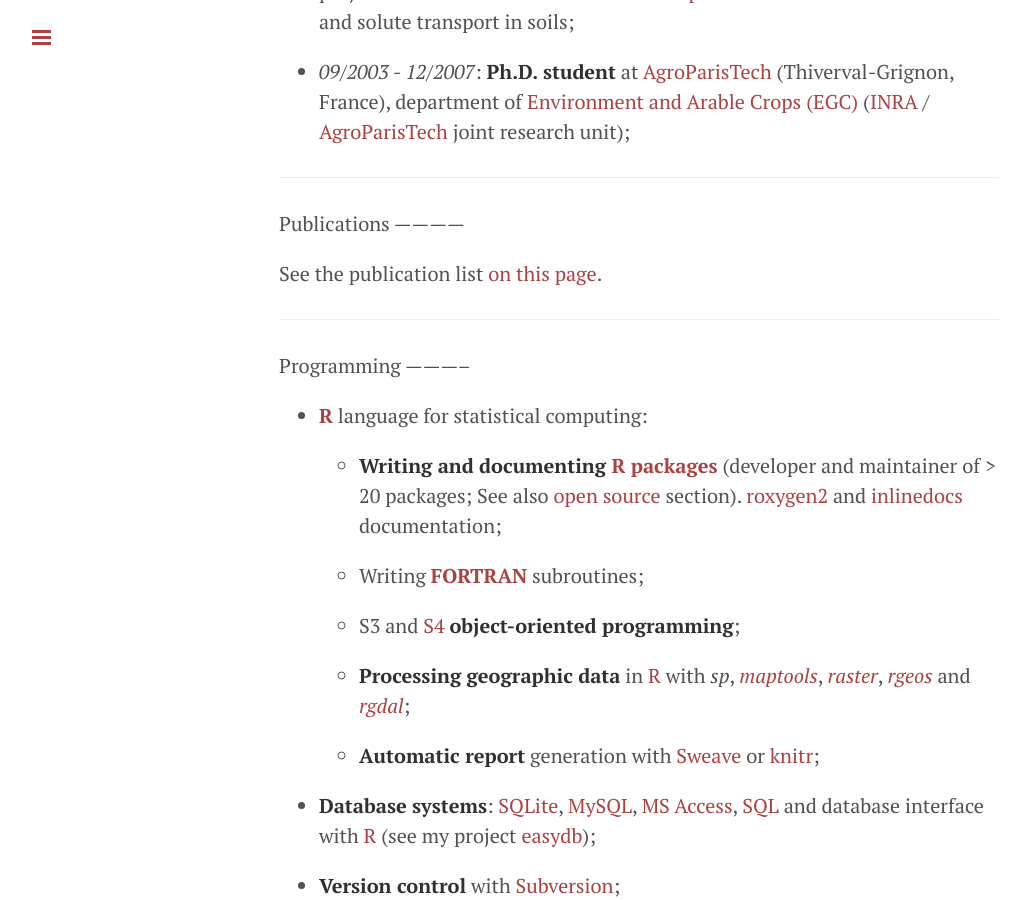
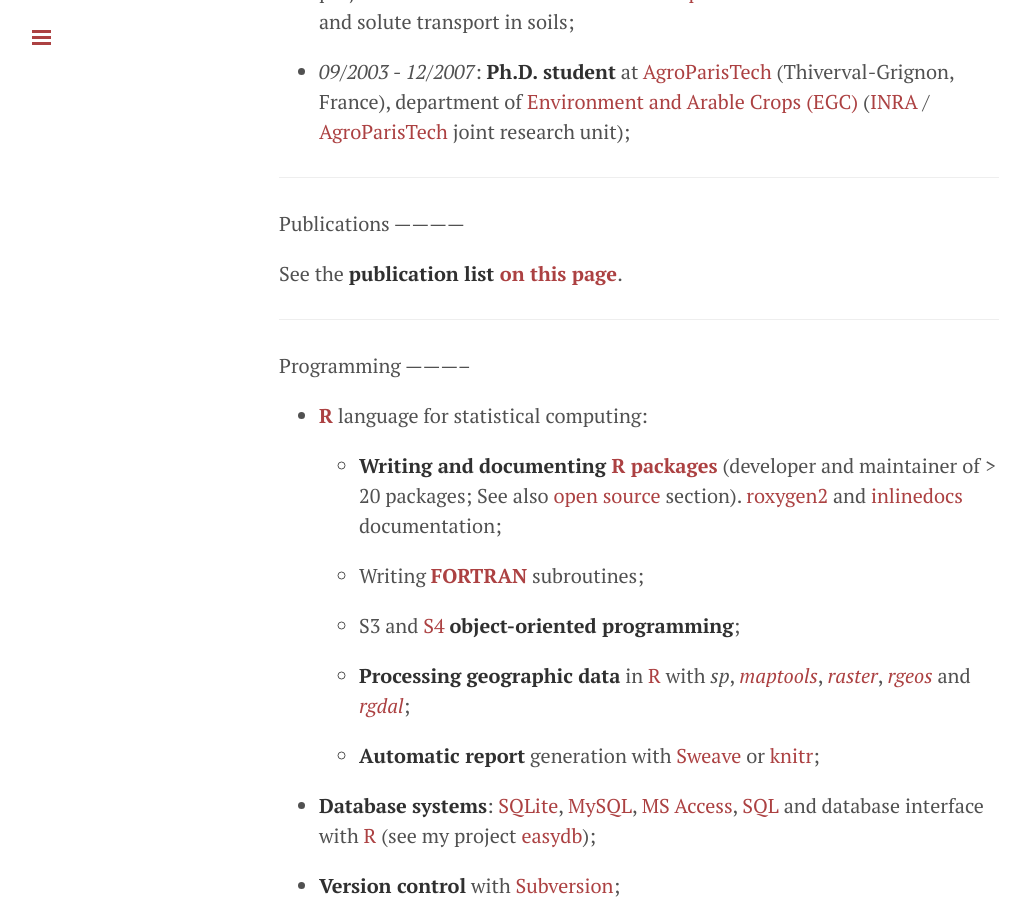
Before and after one commit to julienmoeys/julienmoeys.github.io, a Jekyll site: the page built from CV.md, in a window 1280 px wide and 900 px high, scrolled down 1581 px. Shown: the whole window, without its empty margins (1-1031 px from the left). Built offline with Jekyll 4.4.1, drawn with Linux system fonts in a browser that asks for light colours; Markdown is read by kramdown in place of the engine named in the settings.

Commit message:
change font

```diff
--- a/CV.md
+++ b/CV.md
@@ -85,7 +85,7 @@
 Publications    <a name="publications"></a>
 ------------
 
-See the publication list [on this page](/en/Publications/).
+See the **publication list [on this page](/en/Publications/)**.
 
 
 
```
